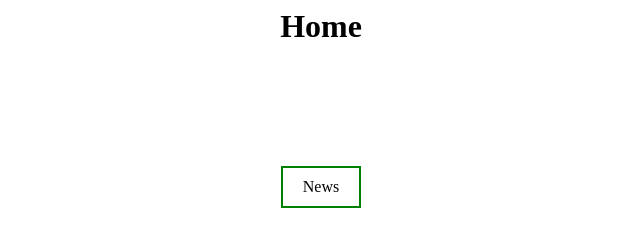
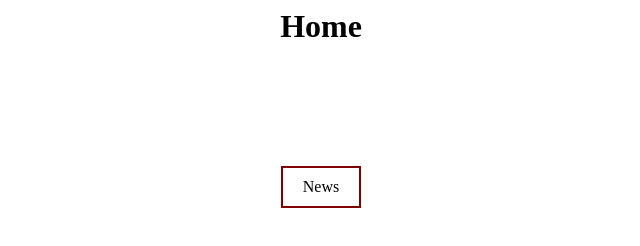
Before and after one commit to pedronieto84/lowcode-nocode, a plain HTML site: page index.html in a window 1280 px wide. Shown: the whole page, without its empty margins (319-959 px from the left). Drawn offline with Linux system fonts and the light colour scheme.

Commit message:
canvi color butó

```diff
--- a/styles.css
+++ b/styles.css
@@ -1,7 +1,7 @@
 a {
     background-color: white;
     color: black;
-    border: 2px solid green;
+    border: 2px solid rgb(128, 0, 0);
     padding: 10px 20px;
     text-align: center;
     text-decoration: none;
```
